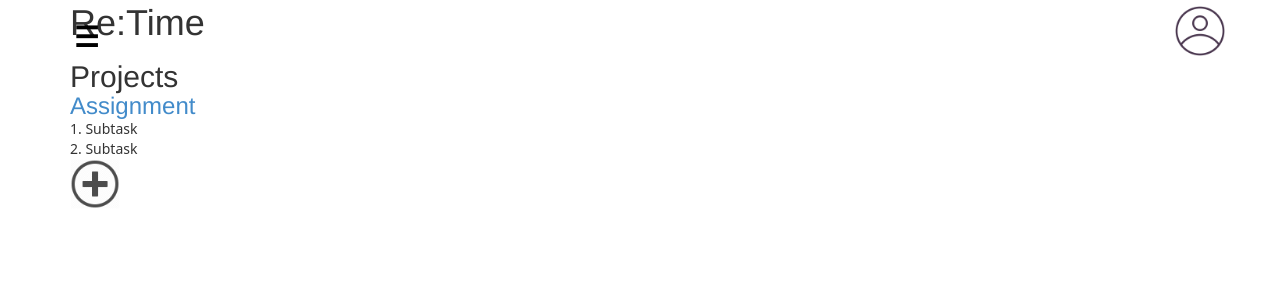
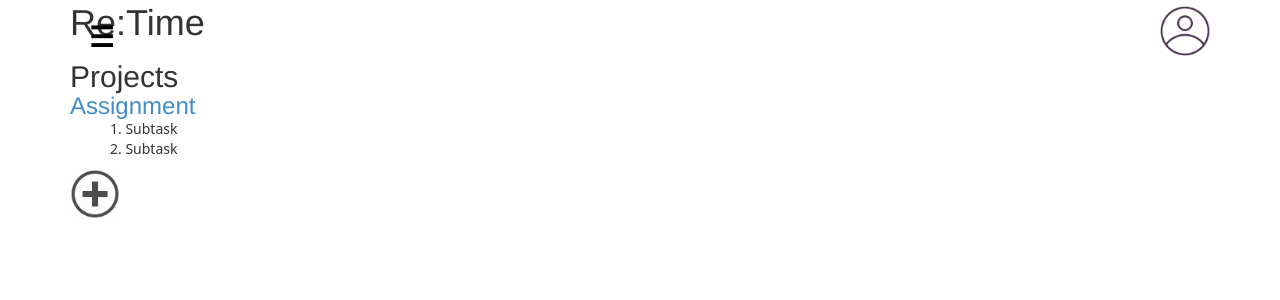
Before and after one commit to jessicajyeung/retime, a PHP site: page / in a window 1280 px wide. Shown: the top 300 px of the page. Run offline with PHP 8.4, Linux system fonts and the light colour scheme.

Commit message:
Update main.css

```diff
--- a/static/css/main.css
+++ b/static/css/main.css
@@ -5,24 +5,20 @@ body {
   height:100vh;
 }
 
-.container {
+header{
   position: relative;
-}
-
-header{
   top:0;
   width:100%;
   height:60px;
   line-height:60px;
 }
 
-h1, h2, h3, #new{
+h1, h2, h3, .macro, #new{
   text-align: center;
   display: inline;
 }
 
 ol {
-  display: inline;
   list-style-position:inside;
 }
 
```
